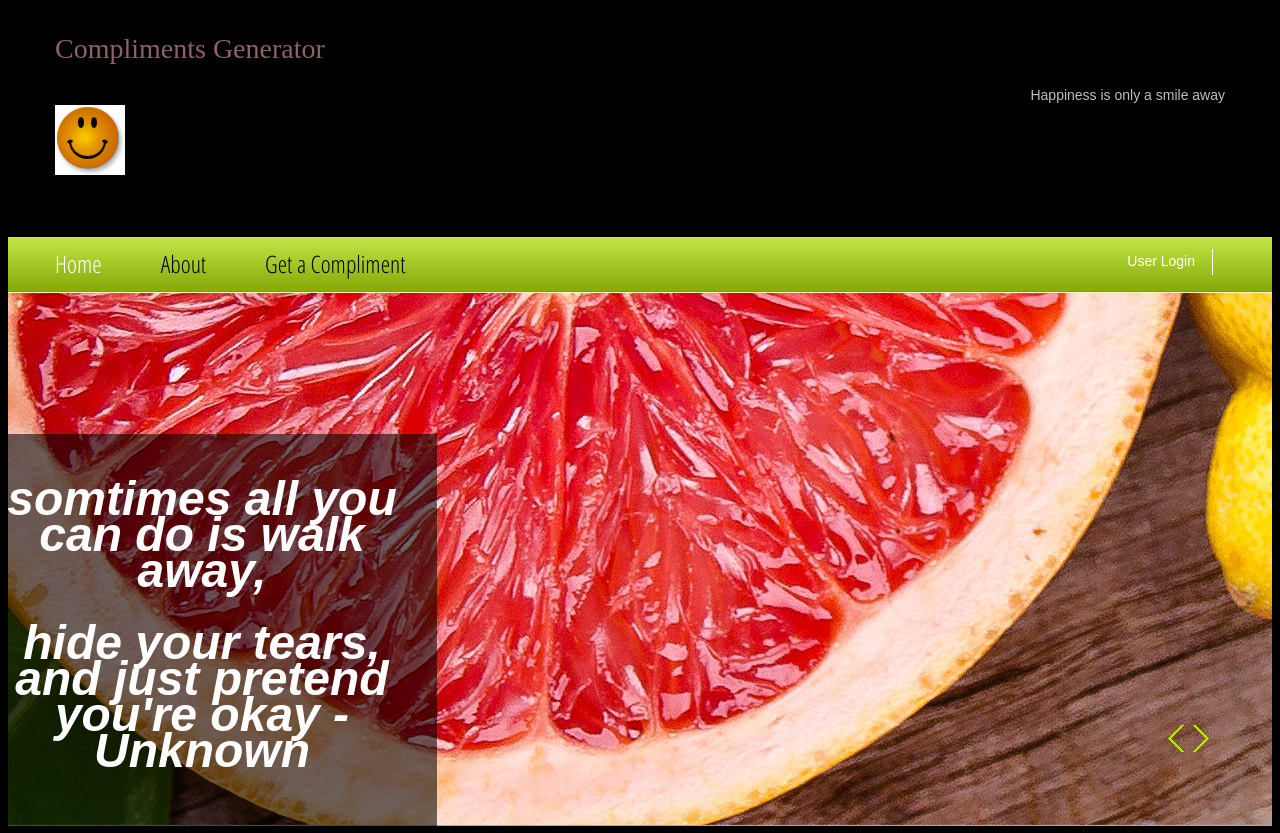
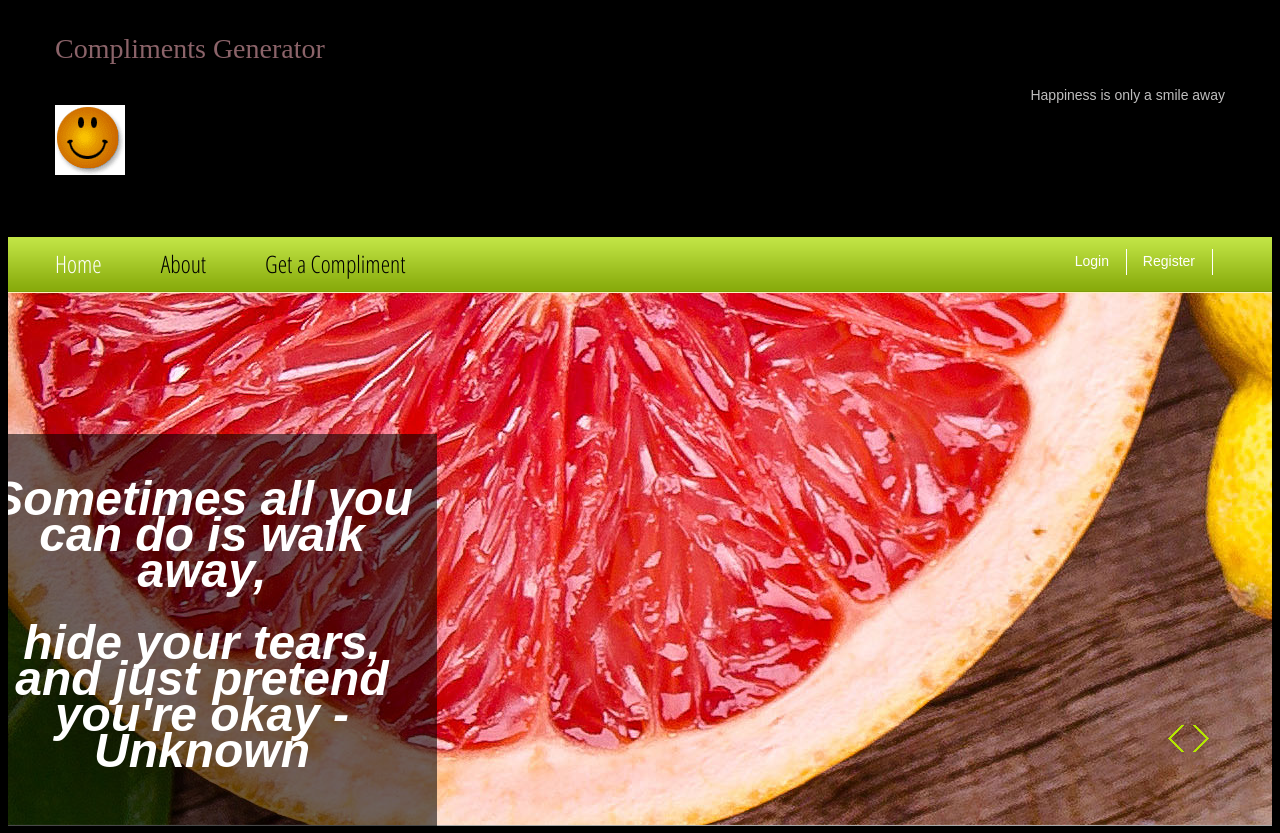
Before and after one commit to drussel2/compliment, a Flask app: page / in a window 1280 px wide. Shown: the top 833 px of the page. Run offline with Flask 2, Linux system fonts and the light colour scheme; some libraries are stand-ins or nearby versions; some web fonts are replaced.

Commit message:
Update index.html

```diff
--- a/templates/index.html
+++ b/templates/index.html
@@ -82,7 +82,7 @@ $(window).load(
         {% if loggedIn == True %}
         <div class="autor"><a href="/">Welcome {{session['username']}}</a><a href="/logout">Logout</a></div>
          {% else %}
-        <div class="autor"> <a href="/login">User Login</a></div>
+        <div class="autor"> <a href="/login">Login</a> <a href="/register">Register</a></div>
          {% endif %}
         <nav class="">
           <ul class="sf-menu">
@@ -102,7 +102,7 @@ $(window).load(
     <div class="slider"> <a href="#" class="prev"></a> <a href="#" class="next"></a>
       <ul class="items">
         <li> <img src="static/img/slide.jpg" alt="">
-          <div class="banner">somtimes all you can do is walk away,<br>
+          <div class="banner">Sometimes all you can do is walk away,<br>
             <br>
             hide your tears, and just pretend you're okay -Unknown</div>
         </li>
```
